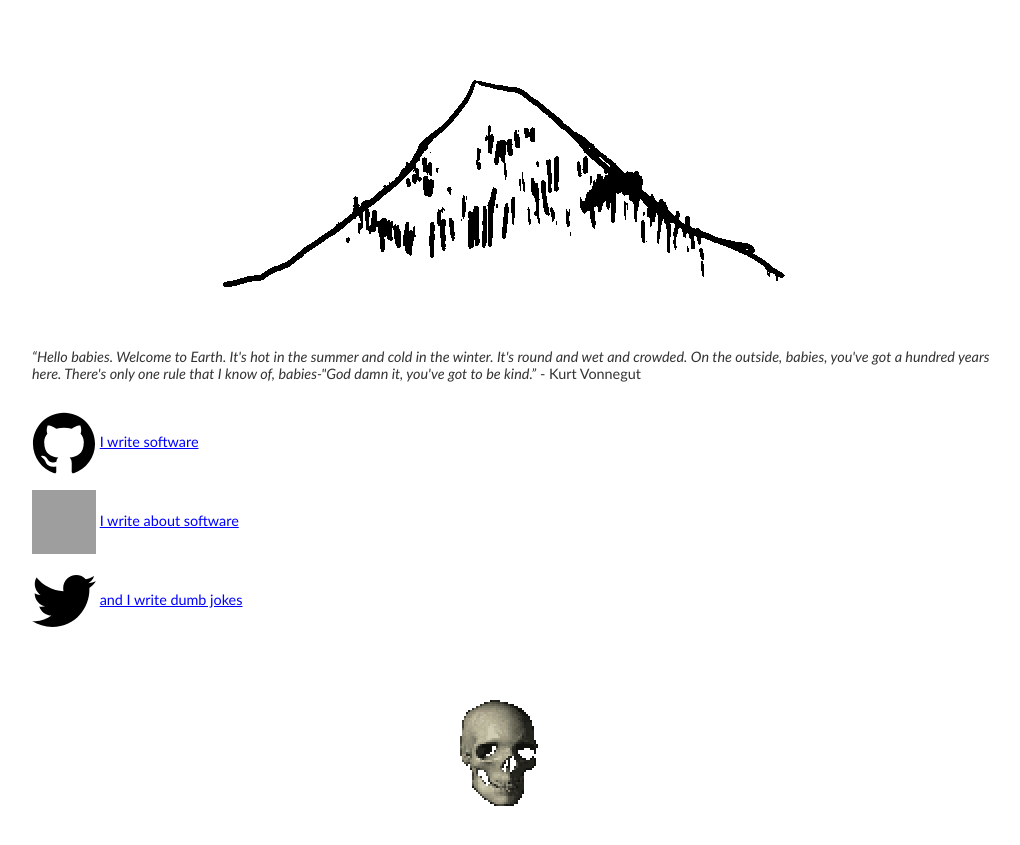
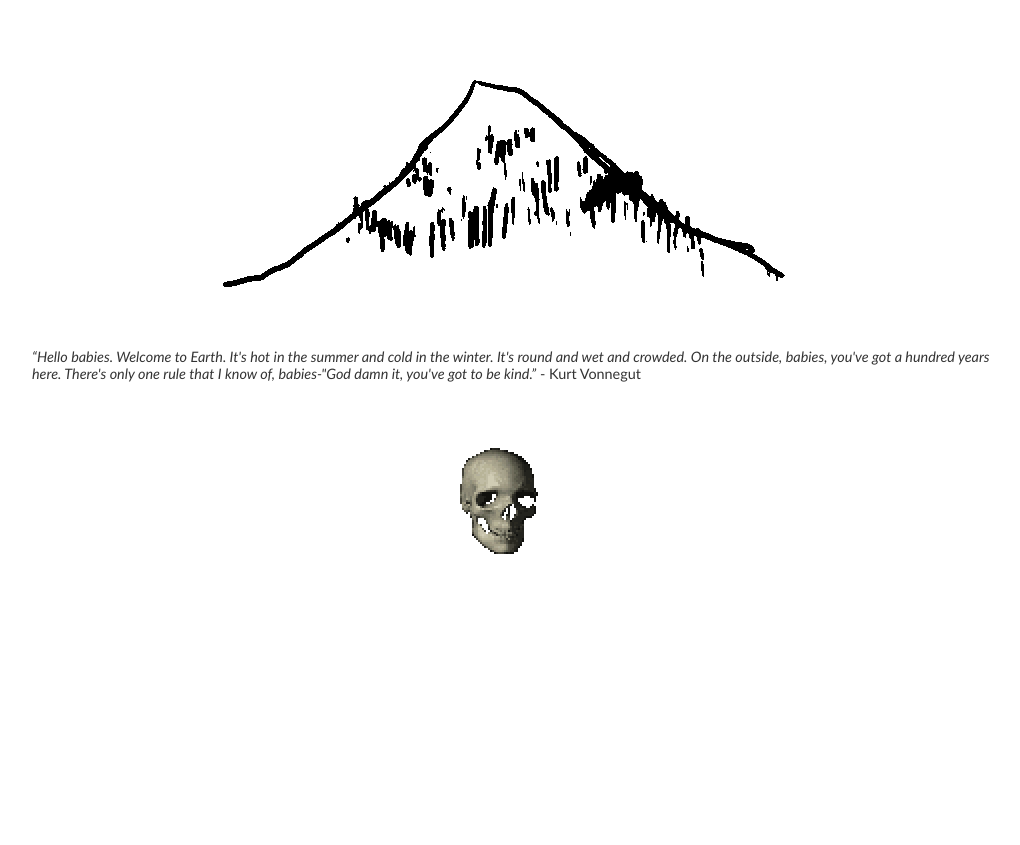
Before and after one commit to jskulski/jskulski.github.io, a Jekyll site: the page built from index.html, in a window 1280 px wide. Shown: the top 845 px of the page, without its empty margins (128-1148 px from the left). Built offline with Jekyll 4.4.1, drawn with Linux system fonts in a browser that asks for light colours; grey boxes are pictures that could not be loaded.

Commit message:
Update index.html

```diff
--- a/index.html
+++ b/index.html
@@ -6,29 +6,6 @@
 <article>
   <p><cite>“Hello babies. Welcome to Earth. It's hot in the summer and cold in the winter. It's round and wet and crowded. On the outside, babies, you've got a hundred years here. There's only one rule that I know of, babies-"God damn it, you've got to be kind.”</cite> - Kurt Vonnegut</p>
 
-  <p>
-    <ul>
-      <li>
-        <a href="https://github.com/{{ site.github_username }}"><span class="icon  icon--github"><svg viewBox="0 0 16 16"><path d="M7.999,0.431c-4.285,0-7.76,3.474-7.76,7.761 c0,3.428,2.223,6.337,5.307,7.363c0.388,0.071,0.53-0.168,0.53-0.374c0-0.184-0.007-0.672-0.01-1.32 c-2.159,0.469-2.614-1.04-2.614-1.04c-0.353-0.896-0.862-1.135-0.862-1.135c-0.705-0.481,0.053-0.472,0.053-0.472 c0.779,0.055,1.189,0.8,1.189,0.8c0.692,1.186,1.816,0.843,2.258,0.645c0.071-0.502,0.271-0.843,0.493-1.037 C4.86,11.425,3.049,10.76,3.049,7.786c0-0.847,0.302-1.54,0.799-2.082C3.768,5.507,3.501,4.718,3.924,3.65 c0,0,0.652-0.209,2.134,0.796C6.677,4.273,7.34,4.187,8,4.184c0.659,0.003,1.323,0.089,1.943,0.261 c1.482-1.004,2.132-0.796,2.132-0.796c0.423,1.068,0.157,1.857,0.077,2.054c0.497,0.542,0.798,1.235,0.798,2.082 c0,2.981-1.814,3.637-3.543,3.829c0.279,0.24,0.527,0.713,0.527,1.437c0,1.037-0.01,1.874-0.01,2.129 c0,0.208,0.14,0.449,0.534,0.373c3.081-1.028,5.302-3.935,5.302-7.362C15.76,3.906,12.285,0.431,7.999,0.431z"/></svg></span></a>
-	<a href="http://www.github.com/{{site.github_username}}">
-          <span>I write software</span>
-        </a>
-      </li>
-      <li>
-          <a href="https://dev.to/{{site.devto_username}}"><img src="https://d2fltix0v2e0sb.cloudfront.net/dev-badge.svg" alt="Jon Skulski's DEV Profile" height="64" width="64" class="v-align"/></a>
-          <a href="https://dev.to/{{site.devto_username}}">
-            <span>I write about software</span>
-          </a>
-      </li>
-      <li>
-	<a href="https://twitter.com/{{ site.twitter_username }}"><span class="icon  icon--twitter"><svg viewBox="0 0 16 16"><path d="M15.969,3.058c-0.586,0.26-1.217,0.436-1.878,0.515c0.675-0.405,1.194-1.045,1.438-1.809 c-0.632,0.375-1.332,0.647-2.076,0.793c-0.596-0.636-1.446-1.033-2.387-1.033c-1.806,0-3.27,1.464-3.27,3.27 c0,0.256,0.029,0.506,0.085,0.745C5.163,5.404,2.753,4.102,1.14,2.124C0.859,2.607,0.698,3.168,0.698,3.767 c0,1.134,0.577,2.135,1.455,2.722C1.616,6.472,1.112,6.325,0.671,6.08c0,0.014,0,0.027,0,0.041c0,1.584,1.127,2.906,2.623,3.206 C3.02,9.402,2.731,9.442,2.433,9.442c-0.211,0-0.416-0.021-0.615-0.059c0.416,1.299,1.624,2.245,3.055,2.271 c-1.119,0.877-2.529,1.4-4.061,1.4c-0.264,0-0.524-0.015-0.78-0.046c1.447,0.928,3.166,1.469,5.013,1.469 c6.015,0,9.304-4.983,9.304-9.304c0-0.142-0.003-0.283-0.009-0.423C14.976,4.29,15.531,3.714,15.969,3.058z"/></svg></span></a>
-	<a href="https://twitter.com/{{ site.twitter_username }}">
-	  <span>and I write dumb jokes</span>
-	</a>
-      </li>
-    </ul>
-  </p>
-
   <h1>
     <img src="/images/spinning_skull.gif" />
   </h1>
```
